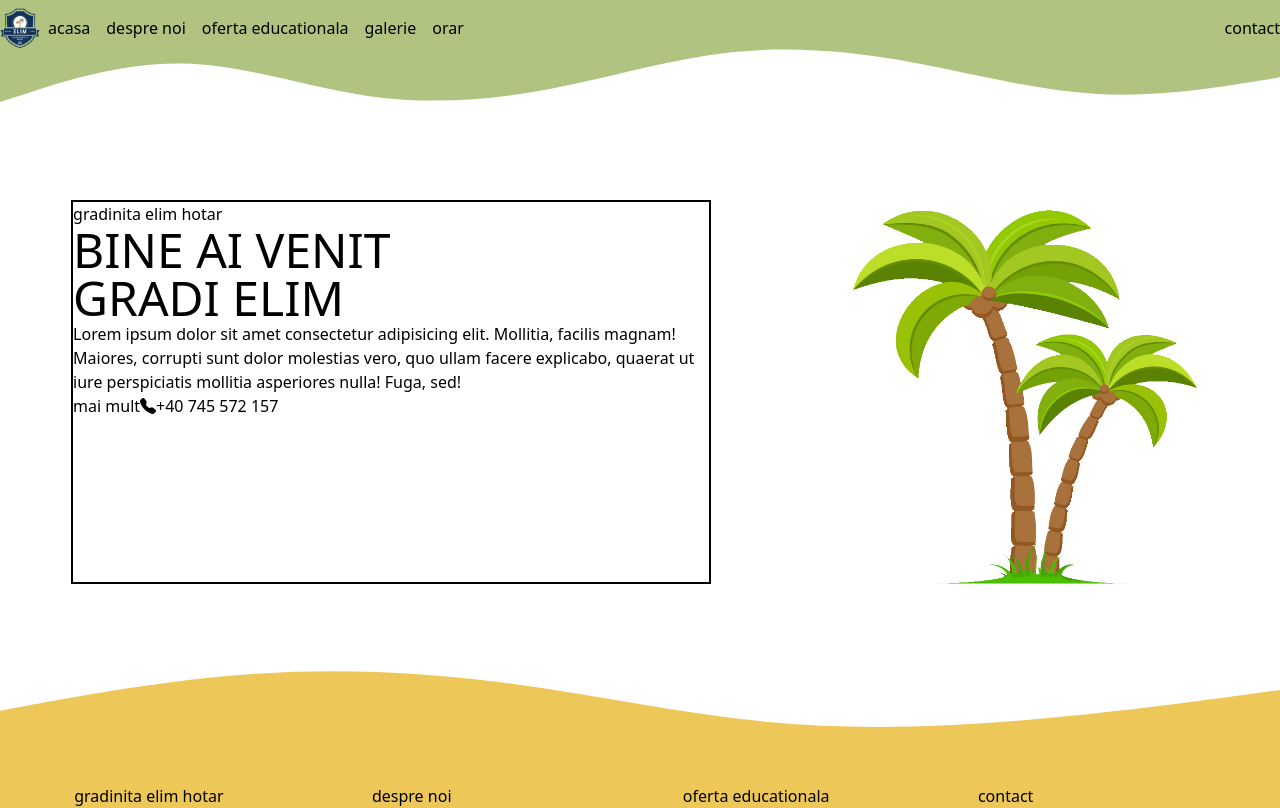
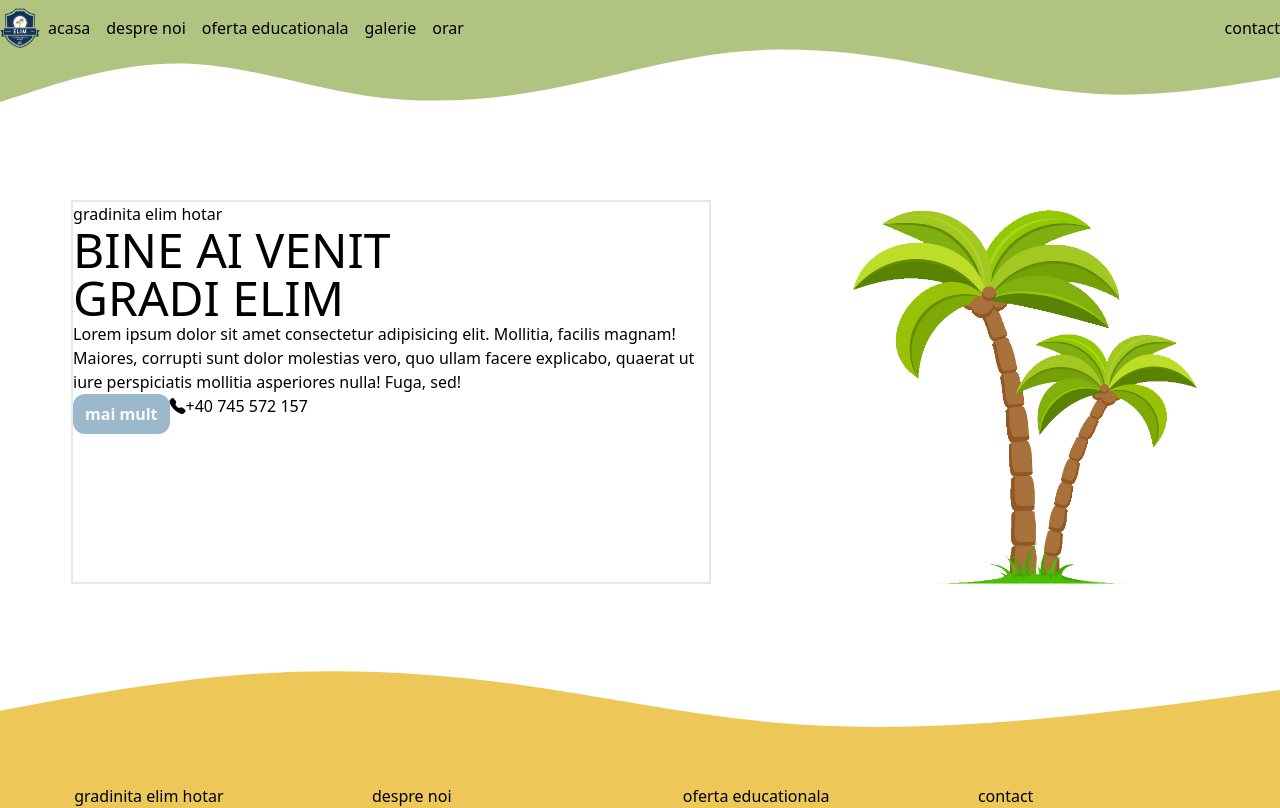
Before and after one commit to DenisWithOneN/gradi-elim, a Vue app: page /#/ in a window 1280 px wide. Shown: the top 808 px of the page. Built offline with nearby package versions, Linux system fonts and the light colour scheme.

Commit message:
integrated filledbutton component as routerlink button

```diff
--- /dev/null
+++ b/src/components/general/FilledButton.vue
@@ -0,0 +1,9 @@
+<script setup>
+import { defineProps } from 'vue';
+import { RouterLink } from 'vue-router';
+const props = defineProps(['text', 'color', 'to']);
+
+</script>
+<template>
+    <RouterLink :class="props.color" class="p-2 px-3 rounded-xl text-white font-semibold" :to="to">{{ props.text }}</RouterLink>
+</template>
--- a/src/components/home/Hero.vue
+++ b/src/components/home/Hero.vue
@@ -1,4 +1,7 @@
-<script setup></script>
+<script setup>
+import FilledButton from '../general/FilledButton.vue';
+
+</script>
 <template>
   <div class="container mx-auto flex justify-around">
     <!-- left side content -->
@@ -16,7 +19,7 @@
       </p>
       <!-- buttons -->
       <div class="flex">
-        <button>mai mult</button>
+        <FilledButton text="mai mult" color="bg-lightblue" to="/about"></FilledButton>
         <span class="flex"
           ><i class="bi bi-telephone-fill"></i>
           <p>+40 745 572 157</p></span
--- a/tailwind.config.js
+++ b/tailwind.config.js
@@ -1,20 +1,21 @@
 // tailwind.config.js
 module.exports = {
   purge: [],
-    purge: ['./index.html', './src/**/*.{vue,js,ts,jsx,tsx}'],
+  purge: ["./index.html", "./src/**/*.{vue,js,ts,jsx,tsx}"],
   darkMode: false, // or 'media' or 'class'
   theme: {
-       extend: {},
+    extend: {
       colors: {
-        'yellow': '#EEC759',
-        'green': '#B1C381',
-        'darkblue': '#455663',
-        'lightblue': '#9BB8CD',
-        'white': '#f8fafc',
+        'yellow': "#EEC759",
+        'green': "#B1C381",
+        'darkblue': "#455663",
+        'lightblue': "#9BB8CD",
+        'white': "#f8fafc",
+      },
     },
   },
   variants: {
     extend: {},
   },
   plugins: [],
-   }
+};
```
Lines whose indentation alone changed are shown as unchanged.
